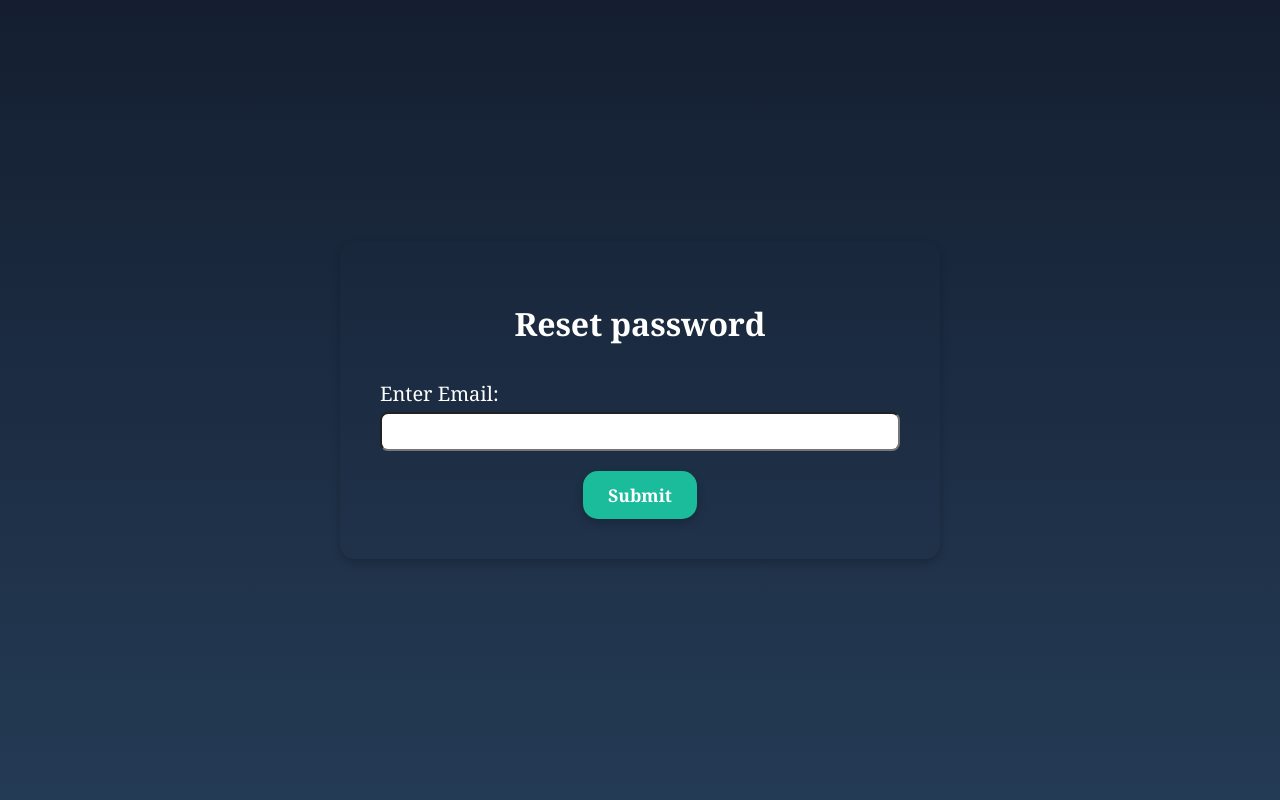
After one commit to msimp24/hockey-training-ai, a Node server app: page /forgot-password in a window 1280 px wide. The commit adds this page. Run offline with Node 20, Linux system fonts and the light colour scheme; some libraries are stand-ins or nearby versions.

Commit message:
cahnged update password to prod

```diff
--- a/controllers/authController.js
+++ b/controllers/authController.js
@@ -6,7 +6,7 @@ const crypto = require('crypto')
 
 const { Resend } = require('resend')
 
-const currDomain = process.env.dev_url
+const currDomain = process.env.FRONTEND_URL
 
 const resend = new Resend(process.env.MAIL_KEY)
 
--- a/public/css/styles.css
+++ b/public/css/styles.css
@@ -1109,7 +1109,6 @@ Token transactions page
 
 @media (width < 800px) {
   .logo {
-    background-color: red;
     margin: 20px 0;
   }
 
--- /dev/null
+++ b/public/js/reset-password.js
@@ -0,0 +1,138 @@
+const http =
+  window.location.hostname === 'localhost'
+    ? 'http://localhost:3000/'
+    : 'https://hockey-training-ai.com/'
+
+document.addEventListener('DOMContentLoaded', () => {
+  let path = window.location.pathname
+
+  if (path === '/forgot-password') {
+    //selectors for forgot email page
+    const newEmail = document.querySelector('#email-new-password')
+    const newEmailErr = document.querySelector('#new-pass-err')
+
+    const forgotPassForm = document.querySelector('#forgot-pass-form')
+
+    forgotPassForm.addEventListener('submit', async (e) => {
+      e.preventDefault()
+
+      let isValid = true
+      let data = {}
+
+      if (!newEmail.value.trim()) {
+        newEmailErr.textContent = 'Email is a required field'
+        isValid = false
+      } else {
+        let regex = /^[a-zA-Z0-9._%+-]+@[a-zA-Z0-9.-]+\.[a-zA-Z]{2,}$/
+        if (!regex.test(newEmail.value.trim())) {
+          isValid = false
+          newEmailErr.textContent = 'Not a valid email address'
+        } else {
+          newEmailErr.textContent = ''
+          data.email = newEmail.value
+        }
+      }
+
+      if (isValid) {
+        try {
+          const response = await fetch(`${http}auth/forgot-password`, {
+            method: 'POST',
+            headers: {
+              'Content-Type': 'application/json',
+            },
+            credentials: 'include',
+            body: JSON.stringify(data),
+          })
+
+          if (!response.ok) {
+            // Attempt to extract JSON error details if possible
+            const errorJson = await response.json()
+
+            newEmailErr.textContent = errorJson.message
+          } else {
+            alert('Reset link sent to your email')
+            window.location.href = '/'
+          }
+        } catch (err) {
+          console.err(err)
+        }
+      }
+    })
+  } else {
+    //selectors for reset password page
+    const newPassword = document.querySelector('#new-password')
+    const confirmNewPassword = document.querySelector('#confirm-new-password')
+
+    const passErr = document.querySelector('#pass-err')
+    const confirmPassErr = document.querySelector('#confirm-pass-err')
+
+    const resetPassForm = document.querySelector('#reset-pass-form')
+
+    let token = location.pathname.split('/').pop()
+
+    console.log(token)
+
+    resetPassForm.addEventListener('submit', async (e) => {
+      e.preventDefault()
+
+      let isValid = true
+      let data = {}
+
+      if (!newPassword.value.trim()) {
+        passErr.textContent = 'Password is a required field'
+        isValid = false
+      } else {
+        let regex = /^(?=.*\d)(?=.*[a-z])(?=.*[A-Z])(?=.*[a-zA-Z]).{8,}$/
+
+        if (
+          !regex.test(newPassword.value.trim()) ||
+          newPassword.value.length < 10
+        ) {
+          isValid = false
+          passErr.textContent =
+            'Password must have a capital letter, number and special character and a minimum of ten characters'
+        } else {
+          passErr.textContent = ''
+          data.password = newPassword.value.trim()
+        }
+      }
+
+      if (!confirmNewPassword.value.trim()) {
+        confirmPassErr.textContent = 'Confirm password is a required field'
+        isValid = false
+      } else {
+        if (confirmNewPassword.value !== newPassword.value) {
+          confirmPassErr.textContent = 'Passwords must match'
+          isValid = false
+        } else {
+          confirmPassErr.textContent = ''
+        }
+      }
+
+      if (isValid) {
+        try {
+          const response = await fetch(`${http}auth/reset-password/${token}`, {
+            method: 'POST',
+            headers: {
+              'Content-Type': 'application/json',
+            },
+            credentials: 'include',
+            body: JSON.stringify(data),
+          })
+
+          if (!response.ok) {
+            // Attempt to extract JSON error details if possible
+            const errorJson = await response.json()
+
+            confirmPassErr.textContent = errorJson.message
+          } else {
+            alert('Password successfully updated')
+            window.location.href = '/login'
+          }
+        } catch (err) {
+          console.err(err)
+        }
+      }
+    })
+  }
+})
--- a/routes/staticRoutes.js
+++ b/routes/staticRoutes.js
@@ -18,6 +18,14 @@ router.route('/verify-email').get((req, res) => {
   res.render('verify-email', { title: 'Verify Email' })
 })
 
+router.route('/forgot-password').get((req, res) => {
+  res.render('forgot-password', { title: 'Forgot Password' })
+})
+
+router.route('/auth/reset-password/:token').get((req, res) => {
+  res.render('reset-password', { title: 'Reset Password' })
+})
+
 router
   .route('/admin')
   .get(authenticate.protectRoute, authenticate.isAdmin, (req, res) => {
--- /dev/null
+++ b/views/forgot-password.ejs
@@ -0,0 +1,27 @@
+<!DOCTYPE html>
+<html lang="en">
+  <head>
+    <meta charset="UTF-8" />
+    <meta name="viewport" content="width=device-width, initial-scale=1.0" />
+    <link rel="stylesheet" href="/css/forms.css" />
+
+    <title>Hockey Training AI</title>
+  </head>
+  <body>
+    <div class="form-background layout">
+      <form class="register-form" id="forgot-pass-form">
+        <h2>Reset password</h2>
+        <div class="input-box">
+          <label for="email">Enter Email:</label>
+          <input
+            type="text"
+            name="email-new-password"
+            id="email-new-password" />
+          <p class="error-text" id="new-pass-err"></p>
+        </div>
+        <button id="forgot-password-btn">Submit</button>
+      </form>
+    </div>
+    <script src="/js/reset-password.js"></script>
+  </body>
+</html>
```
Also changed, not shown: views/reset-password.ejs (+20 -5 lines), data/database.db.
